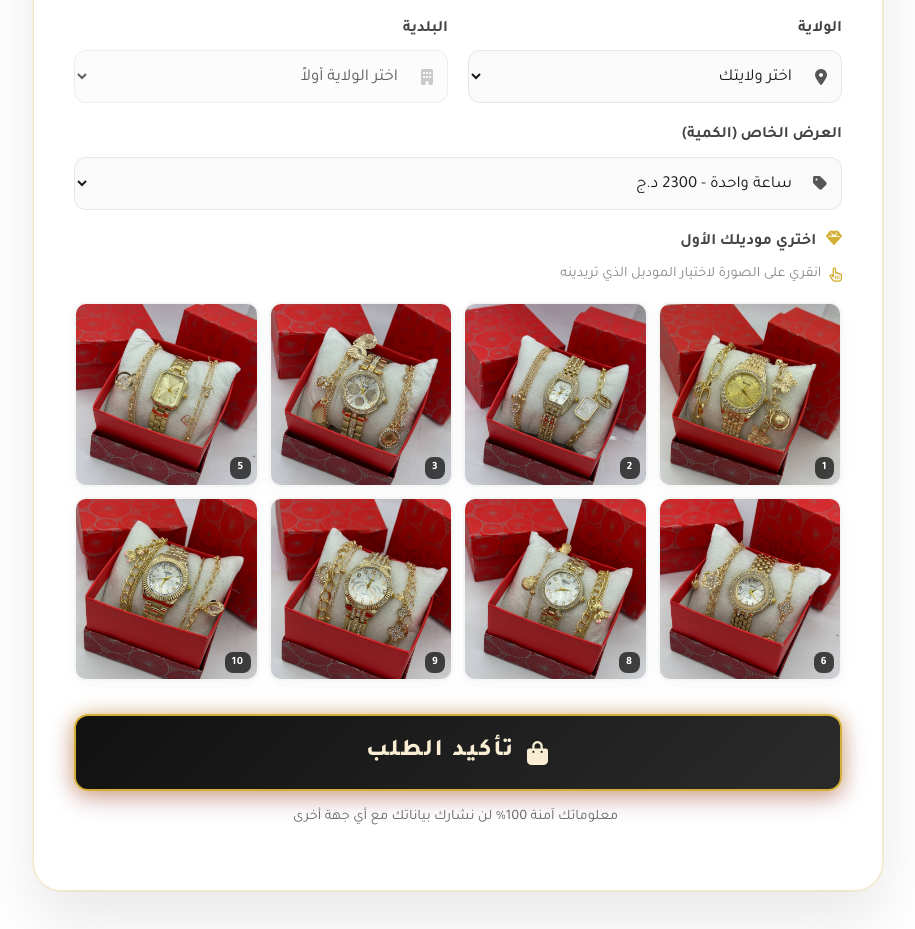
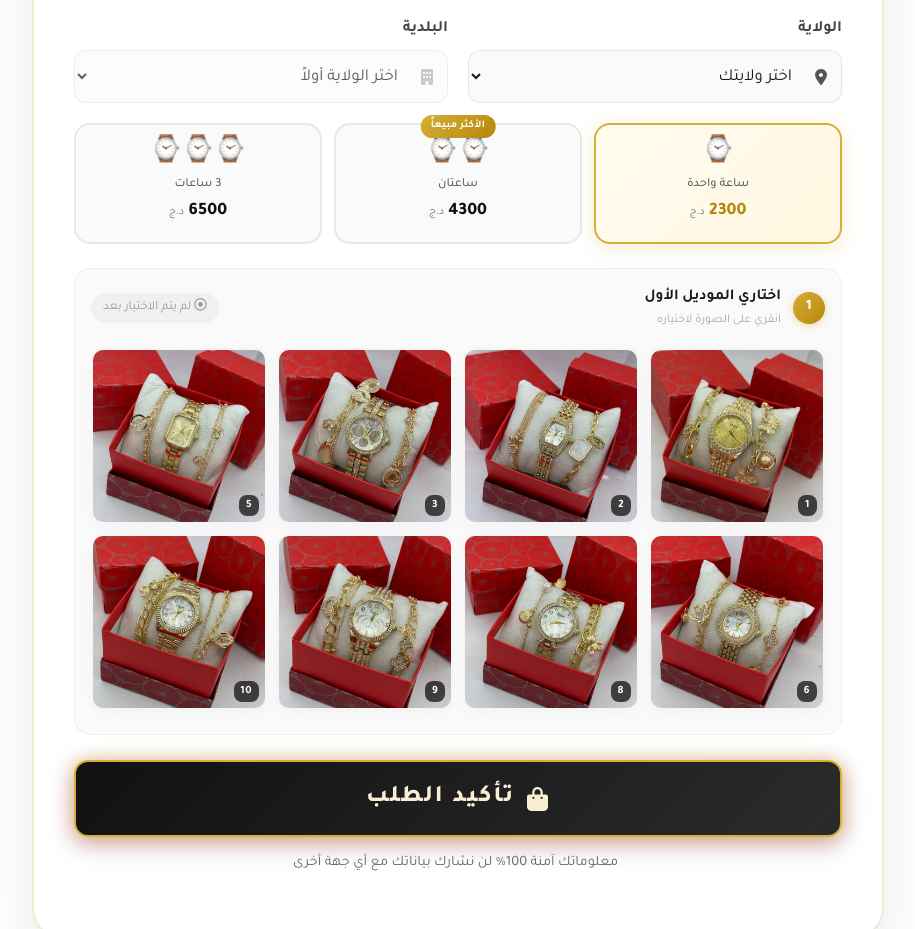
Before and after one commit to VRMX2/WATCHES, a plain HTML site: page index.html in a window 1280 px wide. Shown: the part 1261-2190 px from the top of the page, without its empty margins (182-1097 px from the left). Drawn offline with Linux system fonts and the light colour scheme.

Commit message:
new commit

```diff
--- a/index.html
+++ b/index.html
@@ -235,27 +235,50 @@
                         </div>
                     </div>
 
-                    <!-- Offer selector -->
-                    <div class="form-row">
-                        <div class="input-group">
-                            <label>العرض الخاص (الكمية)</label>
-                            <div class="input-wrapper">
-                                <i class="fa-solid fa-tag"></i>
-                                <select id="offer-select" name="offer" required>
+                    <!-- Offer selector — beautiful cards -->
+                    <div class="offer-cards-row">
+                        <div class="offer-card active" data-value="1">
+                            <div class="offer-card-icon">⌚</div>
+                            <div class="offer-card-info">
+                                <span class="offer-card-qty">ساعة واحدة</span>
+                                <span class="offer-card-price">2300 <small>د.ج</small></span>
+                            </div>
+                        </div>
+                        <div class="offer-card" data-value="2">
+                            <div class="offer-card-badge">الأكثر مبيعاً</div>
+                            <div class="offer-card-icon">⌚⌚</div>
+                            <div class="offer-card-info">
+                                <span class="offer-card-qty">ساعتان</span>
+                                <span class="offer-card-price">4300 <small>د.ج</small></span>
+                            </div>
+                        </div>
+                        <div class="offer-card" data-value="3">
+                            <div class="offer-card-icon">⌚⌚⌚</div>
+                            <div class="offer-card-info">
+                                <span class="offer-card-qty">3 ساعات</span>
+                                <span class="offer-card-price">6500 <small>د.ج</small></span>
+                            </div>
+                        </div>
+                        <!-- Hidden select for form submission -->
+                        <select id="offer-select" name="offer" required style="display:none;">
                             <option value="1" selected>ساعة واحدة - 2300 د.ج</option>
                             <option value="2">عرض 2 ساعات - 4300 د.ج</option>
                             <option value="3">عرض 3 ساعات - 6500 د.ج</option>
                         </select>
                     </div>
+
+                    <!-- Model 1 picker -->
+                    <div class="model-picker-section" id="model-group-1">
+                        <div class="model-picker-header">
+                            <span class="model-picker-step">1</span>
+                            <div>
+                                <div class="model-picker-title">اختاري الموديل الأول</div>
+                                <div class="model-picker-hint">انقري على الصورة لاختياره</div>
+                            </div>
+                            <div class="model-selected-preview" id="selected-preview-1">
+                                <i class="fa-regular fa-circle-dot"></i> لم يتم الاختيار بعد
                             </div>
                         </div>
-
-                    <!-- Model 1 picker: full width row -->
-                    <div class="form-row" id="model-row-1">
-                        <div class="input-group" id="model-group-1" style="flex: 1 1 100%;">
-                            <label><i class="fa-solid fa-gem" style="color:var(--gold);margin-left:6px;"></i> اختري موديلك الأول</label>
-                            <p class="model-picker-label"><i class="fa-regular fa-hand-pointer"></i> انقري على الصورة لاختيار الموديل الذي تريدينه</p>
-                            <div class="input-wrapper">
                         <select id="model-select-1" class="model-select hidden-select" name="model1" required>
                             <option value="" disabled selected>اختر الموديل الأول</option>
                             <option value="model1">الموديل 1</option>
@@ -267,18 +290,22 @@
                             <option value="model9">الموديل 9</option>
                             <option value="model10">الموديل 10</option>
                         </select>
-                                <div class="visual-model-selector" id="visual-selector-1" data-target="model-select-1"></div>
-                            </div>
-                        </div>
+                        <div class="visual-model-selector" id="visual-selector-1" data-target="model-select-1" data-preview="selected-preview-1"></div>
                     </div>
 
                     <!-- Extra models for offer 2 & 3 -->
                     <div id="extra-models-row" style="display:none;">
-                        <div class="form-row" id="model-group-2" style="display: none;">
-                            <div class="input-group" style="flex: 1 1 100%;">
-                                <label><i class="fa-solid fa-gem" style="color:var(--gold);margin-left:6px;"></i> اختري موديلك الثاني</label>
-                                <p class="model-picker-label"><i class="fa-regular fa-hand-pointer"></i> انقري على الصورة لاختيار الموديل الذي تريدينه</p>
-                                <div class="input-wrapper">
+                        <div class="model-picker-section" id="model-group-2" style="display:none;">
+                            <div class="model-picker-header">
+                                <span class="model-picker-step">2</span>
+                                <div>
+                                    <div class="model-picker-title">اختاري الموديل الثاني</div>
+                                    <div class="model-picker-hint">انقري على الصورة لاختياره</div>
+                                </div>
+                                <div class="model-selected-preview" id="selected-preview-2">
+                                    <i class="fa-regular fa-circle-dot"></i> لم يتم الاختيار بعد
+                                </div>
+                            </div>
                             <select id="model-select-2" class="model-select hidden-select" name="model2">
                                 <option value="" disabled selected>اختر الموديل الثاني</option>
                                 <option value="model1">الموديل 1</option>
@@ -290,15 +317,19 @@
                                 <option value="model9">الموديل 9</option>
                                 <option value="model10">الموديل 10</option>
                             </select>
-                                    <div class="visual-model-selector" id="visual-selector-2" data-target="model-select-2"></div>
+                            <div class="visual-model-selector" id="visual-selector-2" data-target="model-select-2" data-preview="selected-preview-2"></div>
+                        </div>
+                        <div class="model-picker-section" id="model-group-3" style="display:none;">
+                            <div class="model-picker-header">
+                                <span class="model-picker-step">3</span>
+                                <div>
+                                    <div class="model-picker-title">اختاري الموديل الثالث</div>
+                                    <div class="model-picker-hint">انقري على الصورة لاختياره</div>
+                                </div>
+                                <div class="model-selected-preview" id="selected-preview-3">
+                                    <i class="fa-regular fa-circle-dot"></i> لم يتم الاختيار بعد
                                 </div>
                             </div>
-                        </div>
-                        <div class="form-row" id="model-group-3" style="display: none;">
-                            <div class="input-group" style="flex: 1 1 100%;">
-                                <label><i class="fa-solid fa-gem" style="color:var(--gold);margin-left:6px;"></i> اختري موديلك الثالث</label>
-                                <p class="model-picker-label"><i class="fa-regular fa-hand-pointer"></i> انقري على الصورة لاختيار الموديل الذي تريدينه</p>
-                                <div class="input-wrapper">
                             <select id="model-select-3" class="model-select hidden-select" name="model3">
                                 <option value="" disabled selected>اختر الموديل الثالث</option>
                                 <option value="model1">الموديل 1</option>
@@ -310,9 +341,7 @@
                                 <option value="model9">الموديل 9</option>
                                 <option value="model10">الموديل 10</option>
                             </select>
-                                    <div class="visual-model-selector" id="visual-selector-3" data-target="model-select-3"></div>
-                                </div>
-                            </div>
+                            <div class="visual-model-selector" id="visual-selector-3" data-target="model-select-3" data-preview="selected-preview-3"></div>
                         </div>
                     </div>
 
--- a/styles.css
+++ b/styles.css
@@ -1675,3 +1675,157 @@ h4,
     background: linear-gradient(135deg, rgba(212, 175, 55, 0.12), transparent 60%);
     pointer-events: none;
 }
+
+/* ===================== */
+/* Offer Cards           */
+/* ===================== */
+.offer-cards-row {
+    display: grid;
+    grid-template-columns: repeat(3, 1fr);
+    gap: 12px;
+    margin: 0 0 24px;
+}
+
+.offer-card {
+    position: relative;
+    border: 2px solid #e8e8e8;
+    border-radius: 16px;
+    padding: 16px 10px;
+    text-align: center;
+    cursor: pointer;
+    background: #fafafa;
+    transition: all 0.25s ease;
+    user-select: none;
+}
+
+.offer-card:hover {
+    border-color: var(--gold);
+    transform: translateY(-2px);
+    box-shadow: 0 8px 24px rgba(212, 175, 55, 0.15);
+}
+
+.offer-card.active {
+    border-color: var(--gold);
+    background: linear-gradient(135deg, #fffbef, #fff8e1);
+    box-shadow: 0 4px 20px rgba(212, 175, 55, 0.25);
+}
+
+.offer-card-badge {
+    position: absolute;
+    top: -10px;
+    left: 50%;
+    transform: translateX(-50%);
+    background: linear-gradient(135deg, var(--gold), var(--gold-dark));
+    color: white;
+    font-size: 0.65rem;
+    font-weight: 700;
+    padding: 3px 10px;
+    border-radius: 20px;
+    white-space: nowrap;
+    letter-spacing: 0.3px;
+}
+
+.offer-card-icon {
+    font-size: 1.6rem;
+    margin-bottom: 8px;
+    line-height: 1;
+}
+
+.offer-card-info {
+    display: flex;
+    flex-direction: column;
+    gap: 3px;
+}
+
+.offer-card-qty {
+    font-size: 0.78rem;
+    color: #666;
+    font-weight: 500;
+}
+
+.offer-card-price {
+    font-size: 1.1rem;
+    font-weight: 800;
+    color: var(--primary-dark);
+    font-family: 'Tajawal', sans-serif;
+}
+
+.offer-card-price small {
+    font-size: 0.7rem;
+    font-weight: 500;
+    color: #888;
+}
+
+.offer-card.active .offer-card-price {
+    color: var(--gold-dark);
+}
+
+/* ===================== */
+/* Model Picker Section  */
+/* ===================== */
+.model-picker-section {
+    background: #fafafa;
+    border: 1.5px solid #efefef;
+    border-radius: 16px;
+    padding: 16px;
+    margin-bottom: 16px;
+    transition: border-color 0.3s;
+}
+
+.model-picker-section:has(.v-model-option.selected) {
+    border-color: rgba(212, 175, 55, 0.4);
+}
+
+.model-picker-header {
+    display: flex;
+    align-items: center;
+    gap: 12px;
+    margin-bottom: 14px;
+    flex-wrap: wrap;
+}
+
+.model-picker-step {
+    width: 32px;
+    height: 32px;
+    min-width: 32px;
+    border-radius: 50%;
+    background: linear-gradient(135deg, var(--gold), var(--gold-dark));
+    color: white;
+    display: flex;
+    align-items: center;
+    justify-content: center;
+    font-weight: 800;
+    font-size: 0.9rem;
+    box-shadow: 0 2px 8px rgba(212, 175, 55, 0.4);
+}
+
+.model-picker-title {
+    font-size: 0.95rem;
+    font-weight: 700;
+    color: #1a1a1a;
+}
+
+.model-picker-hint {
+    font-size: 0.75rem;
+    color: #aaa;
+    margin-top: 2px;
+}
+
+.model-selected-preview {
+    margin-right: auto;
+    margin-left: 0;
+    font-size: 0.78rem;
+    color: #999;
+    background: #f0f0f0;
+    padding: 5px 12px;
+    border-radius: 20px;
+    transition: all 0.3s ease;
+    white-space: nowrap;
+}
+
+.model-selected-preview.chosen {
+    background: linear-gradient(135deg, #fffbef, #fff3cc);
+    color: var(--gold-dark);
+    font-weight: 700;
+    border: 1px solid rgba(212,175,55,0.3);
+}
```
Also changed, not shown: script.js (+25 -1 lines). Lines whose indentation alone changed are shown as unchanged.
